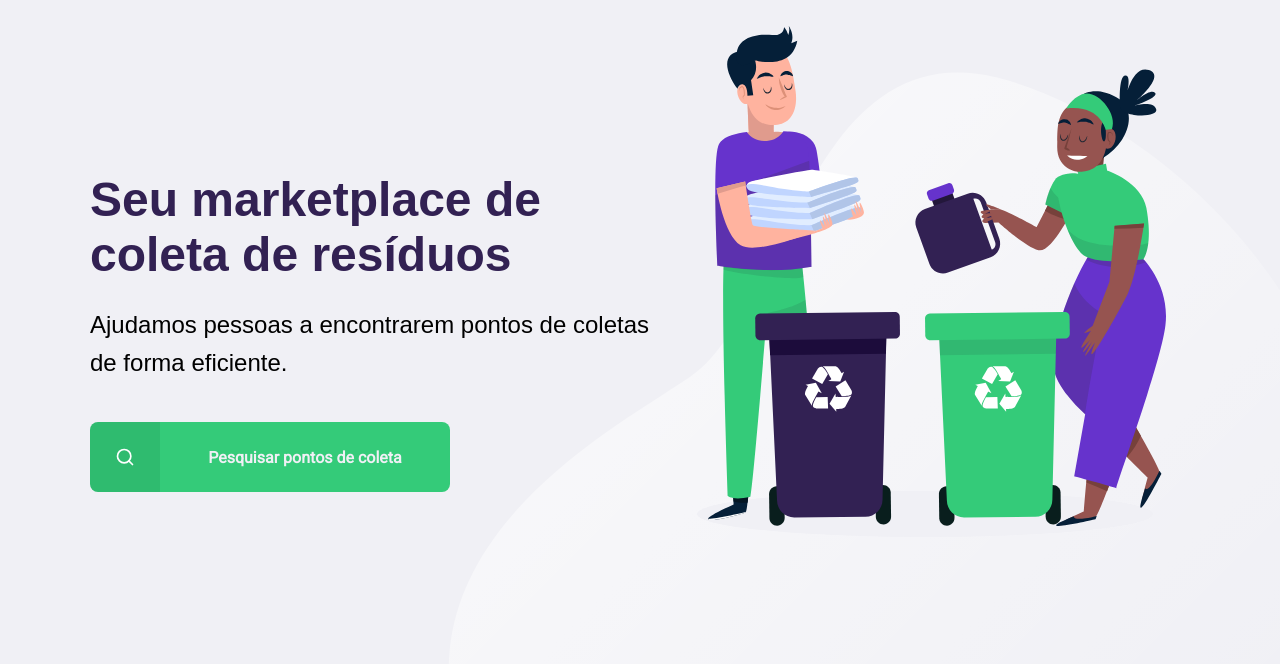
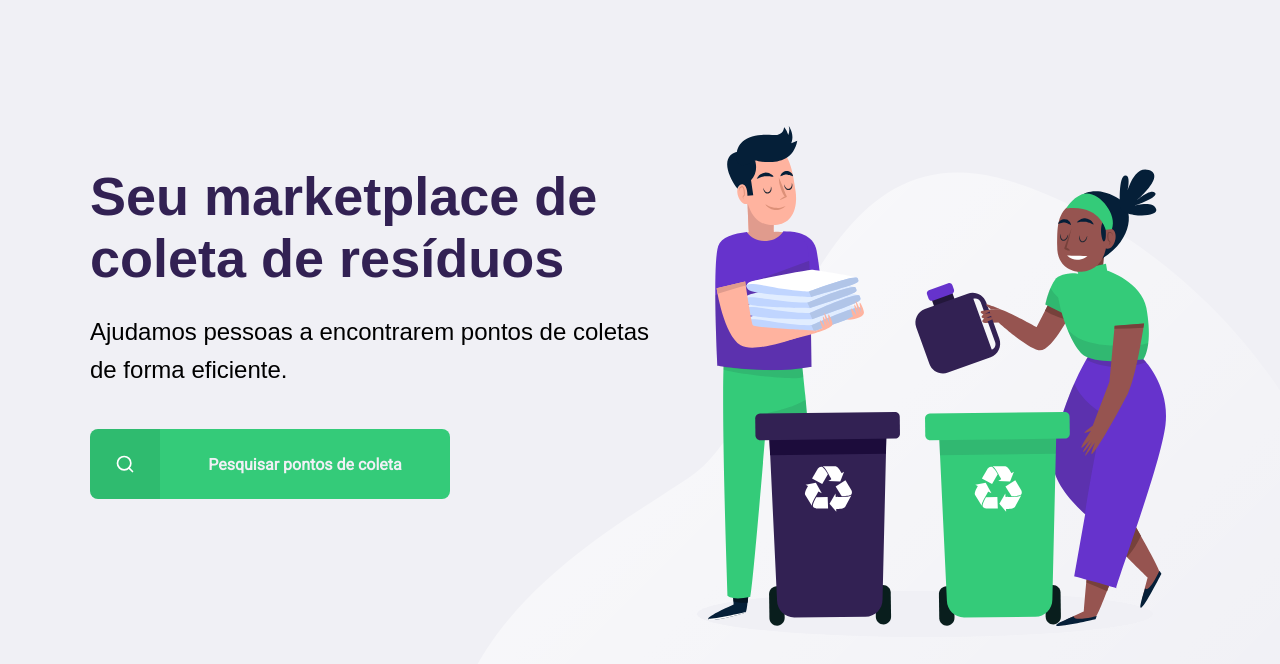
Before and after one commit to Silva404/Ecoleta-, a plain HTML site: page index.html in a window 1280 px wide. Shown: the part 114-778 px from the top of the page. Drawn offline with Linux system fonts and the light colour scheme.

Commit message:
home finalizada

```diff
--- a/styles/home.css
+++ b/styles/home.css
@@ -1,6 +1,6 @@
 #page-home {
     height: 100vh;
-    background: url('../assets/home-background.svg') no-repeat 35vw bottom;
+    background: url('../assets/home-background.svg') no-repeat 35vw 30vh;
 }
 
 #page-home .content {
@@ -17,6 +17,7 @@
     display: flex;
     align-items: center;
     justify-content: space-between;
+
     margin-top: 48px;
 }
 
@@ -43,7 +44,7 @@
 }
 
 #page-home  main h1 {
-    font-size: 48px;
+    font-size: 54px;
 }
 
 #page-home  main p {
```
